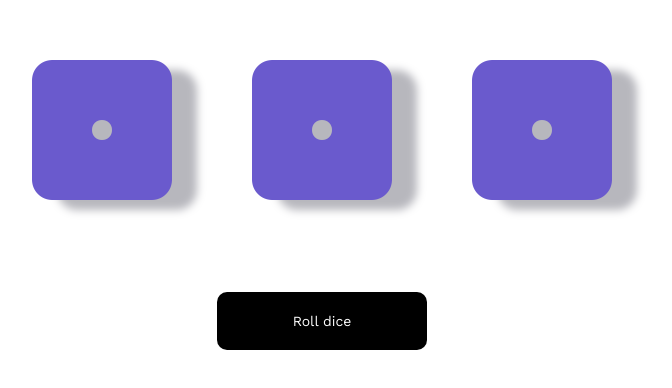
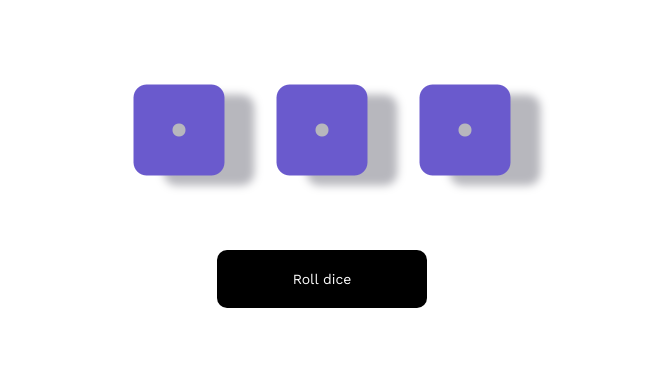
Before and after one commit to devkoushiik/Dice_game, a React (Create React App) app: page / in a window 1280 px wide. Shown: the part 228-616 px from the top of the page, without its empty margins (318-990 px from the left). Built offline with nearby package versions, Linux system fonts and the light colour scheme.

Commit message:
dice size decreased

```diff
--- a/src/DIe.css
+++ b/src/DIe.css
@@ -1,8 +1,12 @@
 .Die {
-    font-size: 10em;
+    font-size: 6.5em;
     padding: 0.25em;
     color : slateblue;
-    filter: drop-shadow(25px 10px 4px #b7b7bd);
+    filter: drop-shadow(30px 10px 4px #b7b7bd);
+}
+
+.Die:nth-last-child() {
+    box-sizing: unset;
 }
 
 
```
